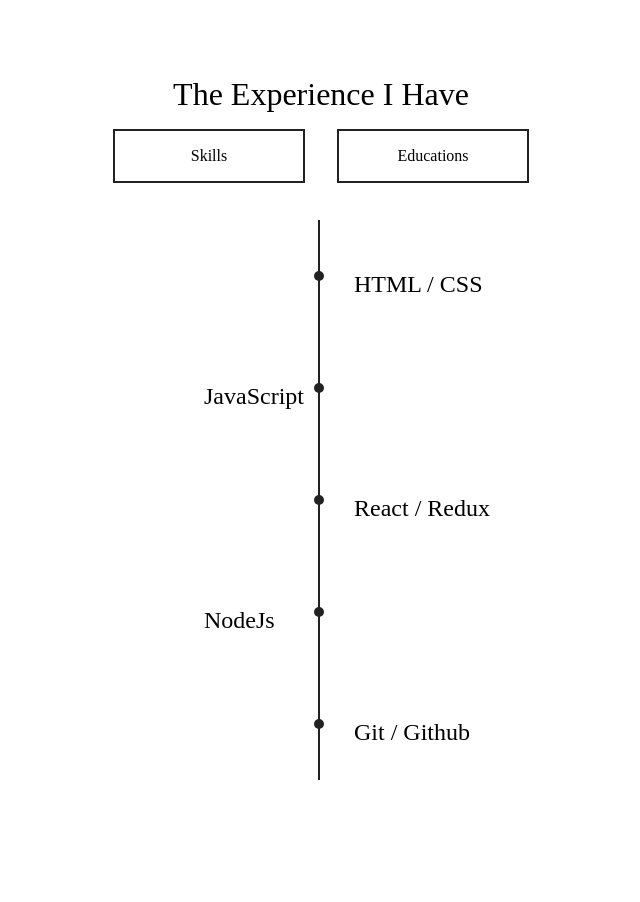
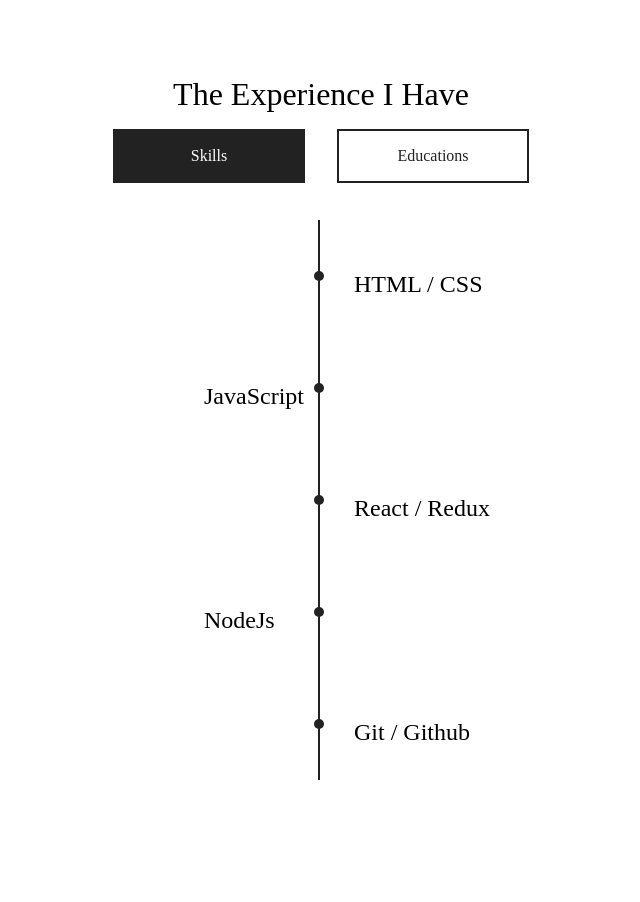
Before and after one commit to Bikalpa-Paudel/Main-Portfolio-Site, a React (Create React App) app: page / in a window 1280 px wide. Shown: the part 1620-2522 px from the top of the page, without its empty margins (319-959 px from the left). Built offline with nearby package versions, Linux system fonts and the light colour scheme.

Commit message:
background color of the button made dynamuic

```diff
--- a/src/components/experience/Experience.js
+++ b/src/components/experience/Experience.js
@@ -4,10 +4,17 @@ import Skill from './Skill'
 import {useState} from 'react'
 
 export default function Experience(){
-    const [show, setShow] = useState(true)
+    const [show, setShow] = useState(true);
+   const btnStyle= {
+        'backgroundColor' : '#222222',
+        'color' : '#FFFFFF'
+    }
+   const btnStyle1= {
+        'backgroundColor' : '#FFFFFF',
+        'color' : '#222222'
+    }
     function setTrue(){
         setShow(true)
-        console.log(true)
     }
 
     function setFalse(){
@@ -18,10 +25,10 @@ export default function Experience(){
         <section id="experience">
             <div className='exp-text'>The Experience I Have</div>
             <div className="two-btn">
-                <div onClick={setTrue} className="one-btn skill-btn">Skills</div>
-                <div onClick={setFalse} className="one-btn student-btn">Educations</div>
+                <div onClick={setTrue} className="one-btn skill-btn" style={show ? {...btnStyle} :{...btnStyle1} }>Skills</div>
+                <div onClick={setFalse} className="one-btn student-btn" style={show ? {...btnStyle1} : {...btnStyle}}>Educations</div>
             </div>
-            {show  ? <Skill /> : <Education /> }
+            {show  ? <Skill/> : <Education /> }
         </section>
     )
 }
```
